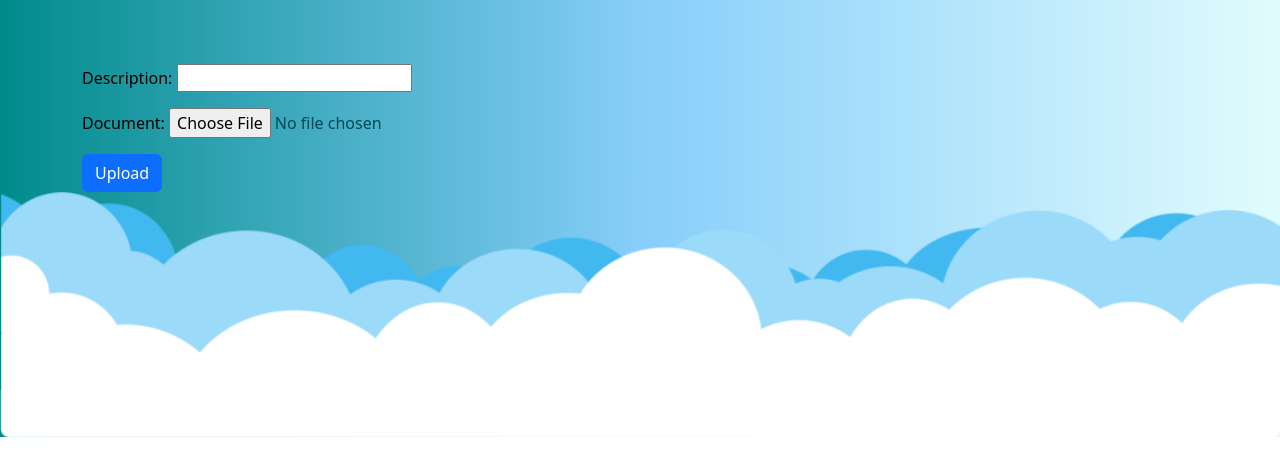
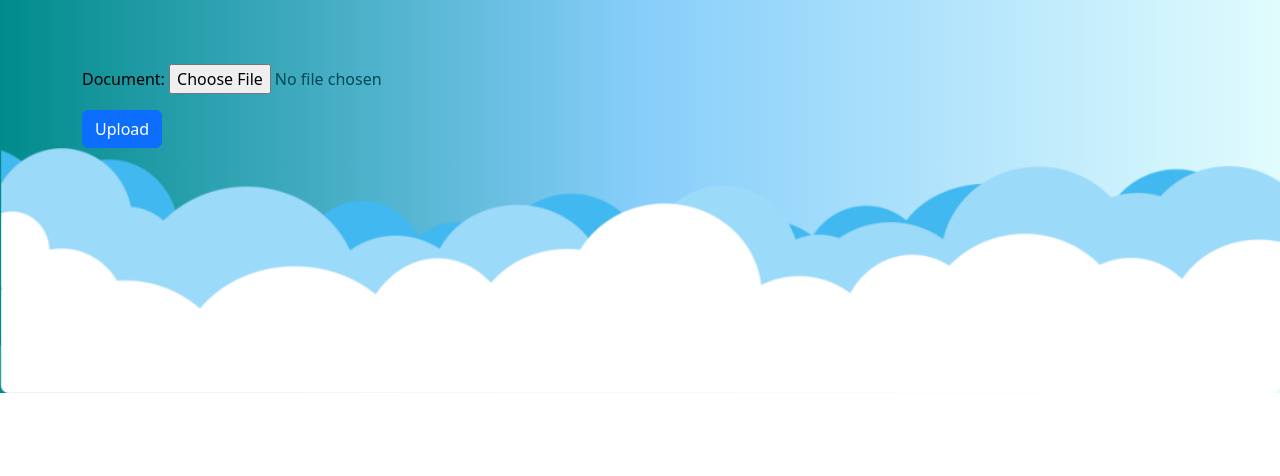
Before and after one commit to NarayanabhatlaMahesh/ocrwtp, a Django app: page /upload/UploadFile/ in a window 1280 px wide. Shown: the part 90-566 px from the top of the page. Run offline with Django 4.2, Linux system fonts and the light colour scheme.

Commit message:
Update file.html

```diff
--- a/OCRWTP/templates/file.html
+++ b/OCRWTP/templates/file.html
@@ -48,18 +48,15 @@
       <div class="row">
           <div class="col-md-6">
             <form method="post" enctype="multipart/form-data">
-              <p>
                   {% csrf_token %}
 
-              <label for="id_description" style="color: black;">Description:</label>
-              <input type="text" name="description" maxlength="255" id="id_description">
-            </p>
+
 
             <p>
               <label for="id_document" style="color: black;">Document:</label>
               <input type="file" name="file" required="" id="id_document">
             </p>
-              <button class="btn btn-primary" type="submit">Upload</button>
+              <button class="btn btn-primary" type="submit" name="upload">Upload</button>
             </form>
           </div>
 
@@ -70,4 +67,4 @@
 
 
 
-  </html>
+</html>
```
